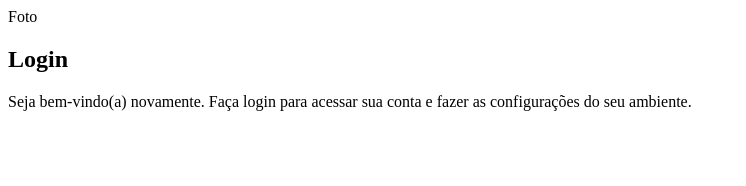
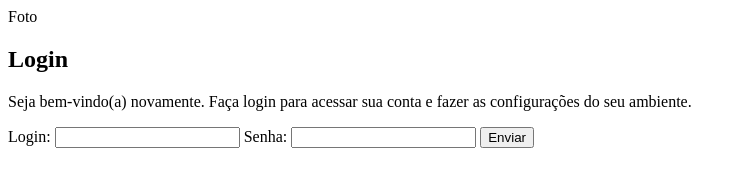
Before and after one commit to DFerreir4/Projeto-login, a plain HTML site: page index.html in a window 1280 px wide. Shown: the whole page, without its empty margins (0-746 px from the left). Drawn offline with Linux system fonts and the light colour scheme.

Commit message:
input de login feito

```diff
--- a/index.html
+++ b/index.html
@@ -17,7 +17,11 @@
                 <h1>Login</h1>
                 <p>Seja bem-vindo(a) novamente. Faça login para acessar sua conta e fazer as configurações do seu ambiente.</p>
                 <form action="login.php" method="post">
-
+                    <label for="ilogin">Login:</label>
+                    <input type="text" name="login" id="ilogin">
+                    <label for="isenha">Senha:</label>
+                    <input type="password" name="senha" id="isenha">
+                    <input type="submit" value="Enviar">
                 </form>
             </div>
         </section>
```
